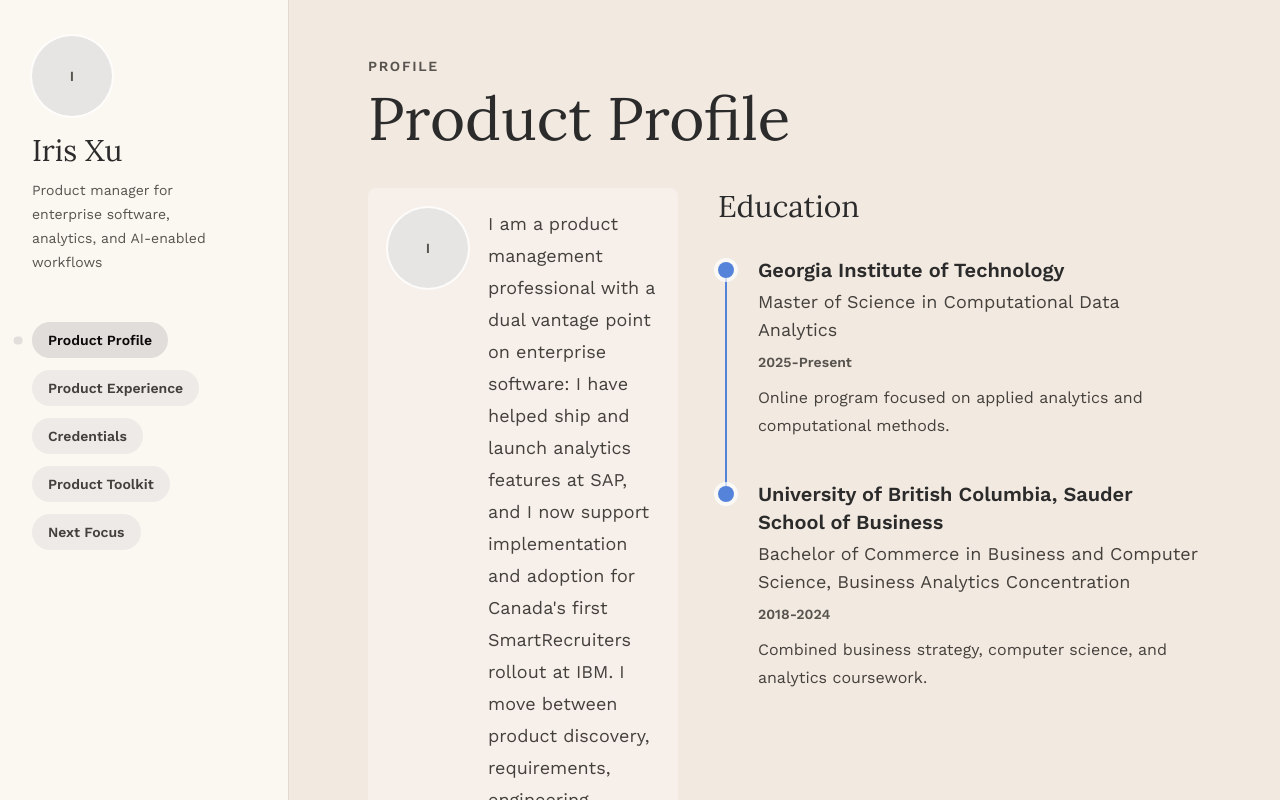
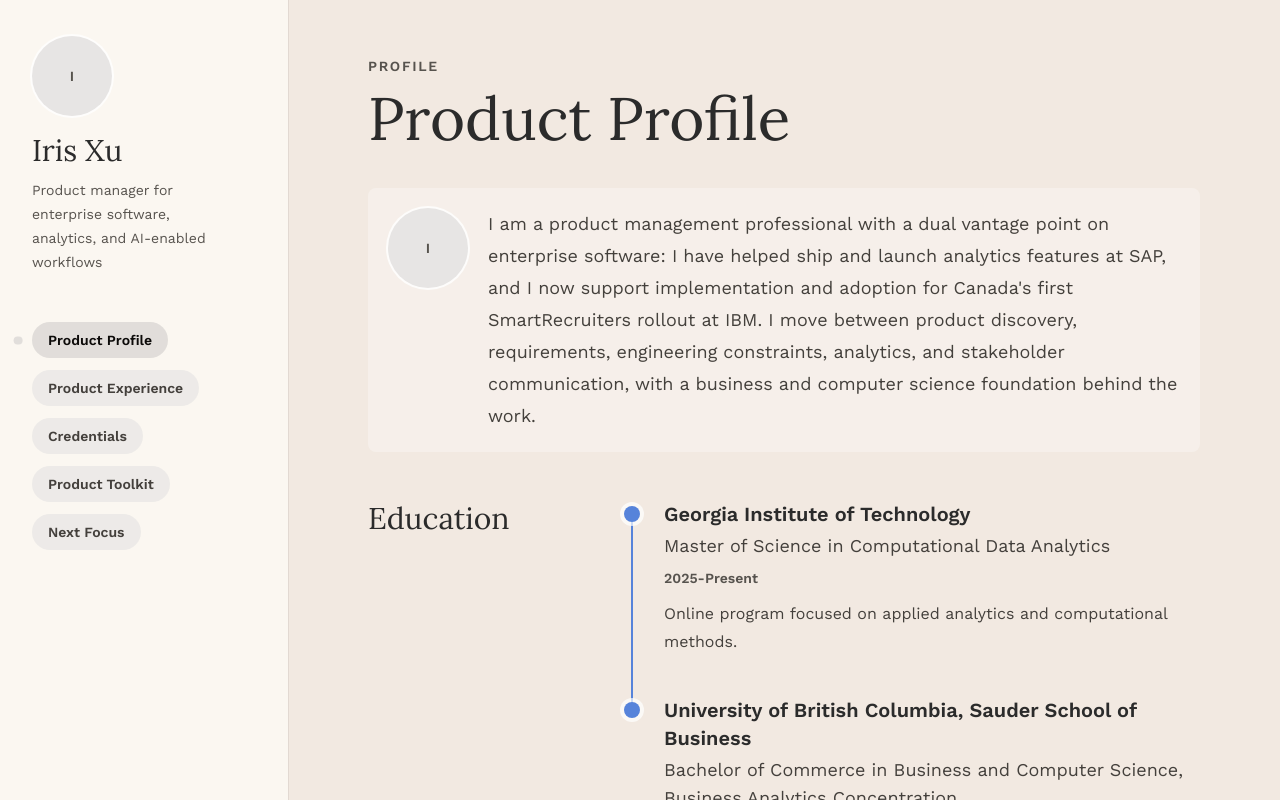
Before and after one commit to churro-o/portfolio, a React (Vite) app: page / in a window 1280 px wide. Built offline with nearby package versions, Linux system fonts and the light colour scheme.

Commit message:
Improve profile section readability

```diff
--- a/src/sections/PersonalSection.jsx
+++ b/src/sections/PersonalSection.jsx
@@ -6,8 +6,8 @@ import Timeline from "../components/Timeline.jsx";
 export default function PersonalSection() {
   return (
     <SectionShell eyebrow="Profile" title="Product Profile">
-      <div className="grid gap-10 lg:grid-cols-[0.9fr_1.4fr] lg:items-start">
-        <div className="flex gap-5 rounded-[8px] bg-white/30 p-5">
+      <div className="space-y-12">
+        <div className="flex max-w-4xl gap-5 rounded-[8px] bg-white/30 p-5">
           <Avatar photo={sidebar.photo} name={sidebar.name} />
           <p className="text-lg leading-8 text-stone-700">
             {personalInfo.bio?.trim() ||
@@ -15,8 +15,8 @@ export default function PersonalSection() {
           </p>
         </div>
 
-        <div>
-          <h2 className="mb-8 font-heading text-3xl">Education</h2>
+        <div className="grid gap-8 lg:grid-cols-[14rem_1fr] lg:items-start">
+          <h2 className="font-heading text-3xl">Education</h2>
           <Timeline
             entries={personalInfo.education}
             emptyMessage="Add education milestones in content.js to build this timeline."
```
